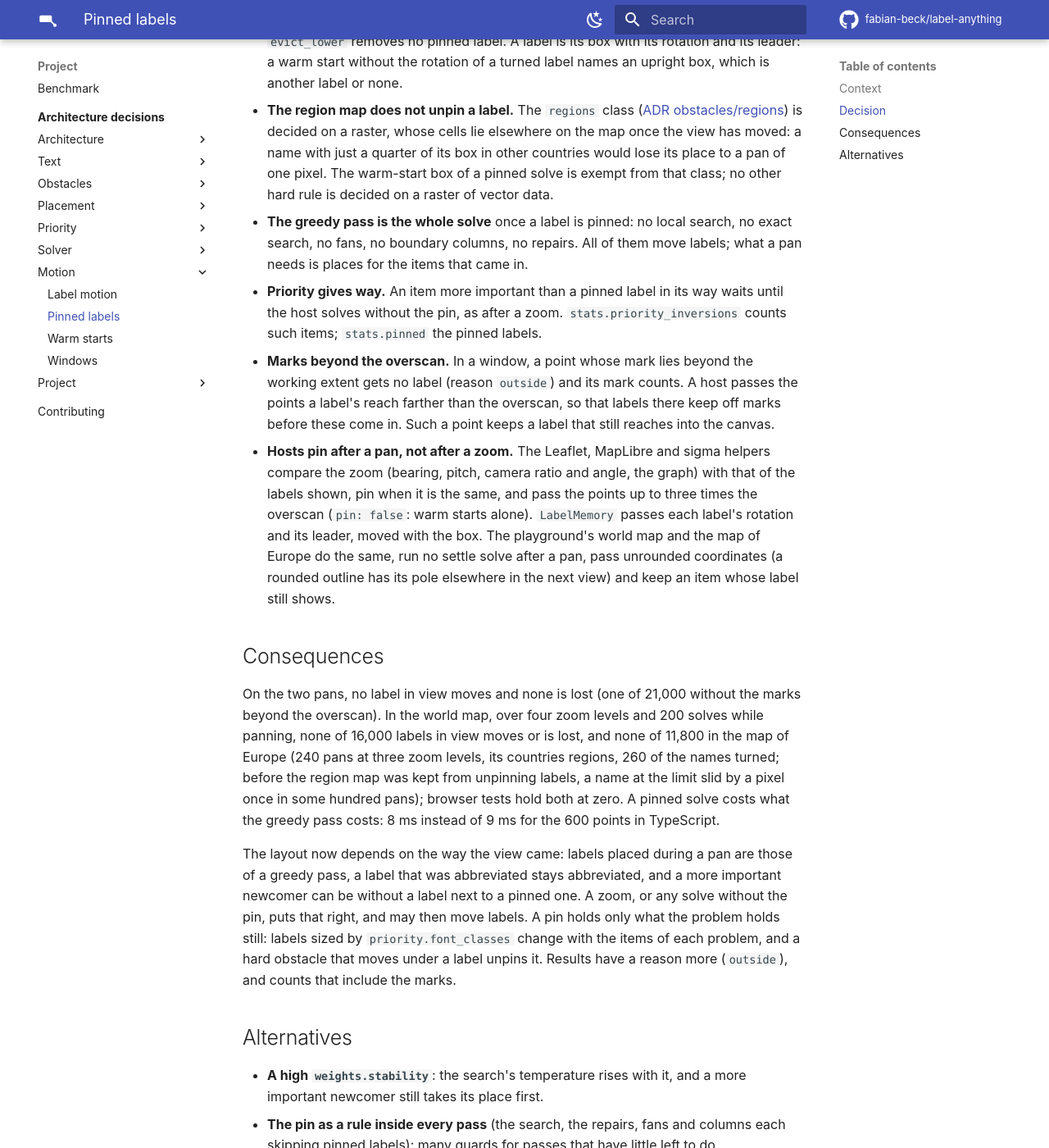
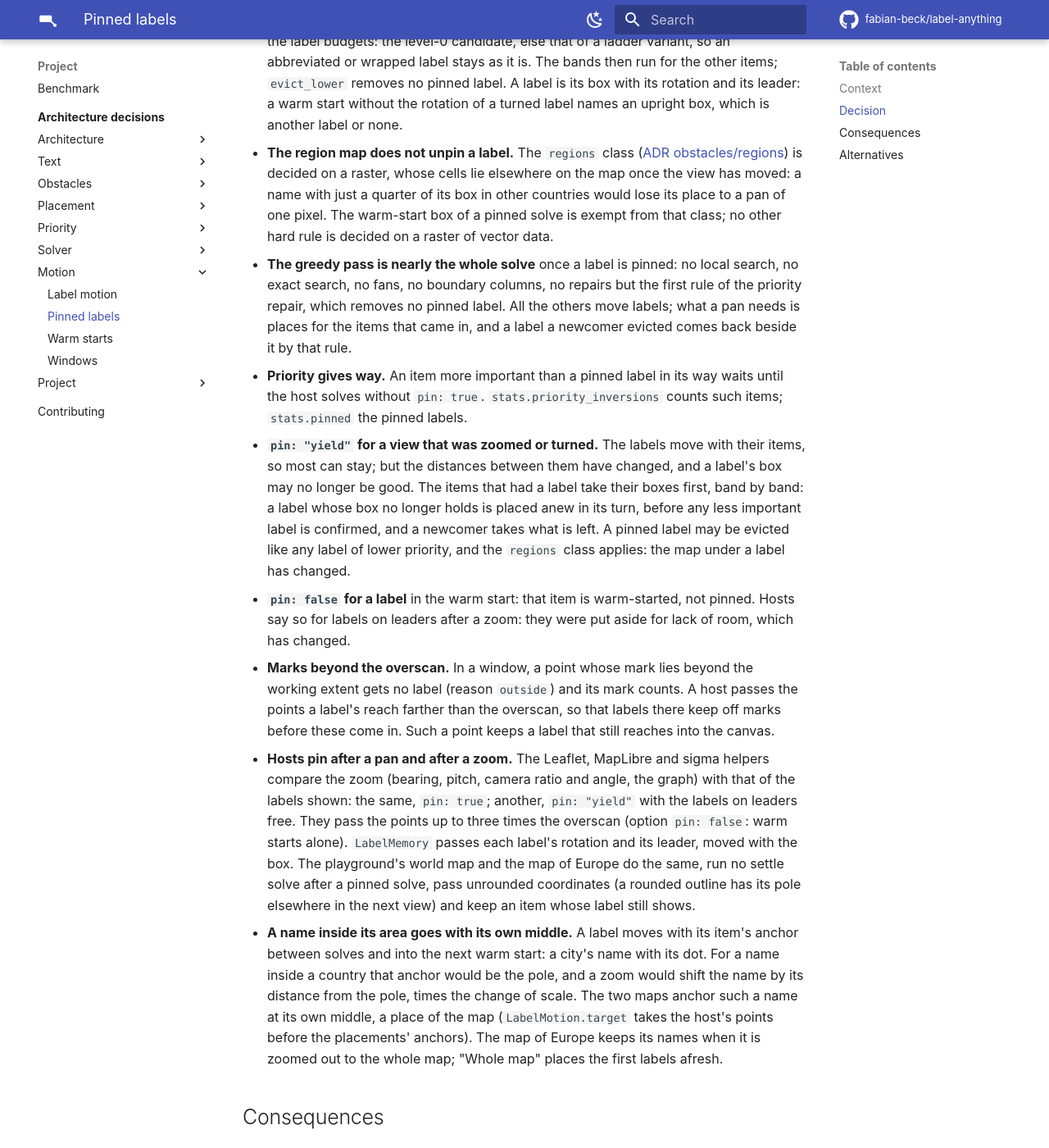
Before and after one commit to fabian-beck/label-anything, an MkDocs documentation site: the page built from docs/adr/motion/pinned-labels.md, in a window 1280 px wide and 1400 px high, scrolled down 975 px. Shown: the whole window at 82% size. Built offline with MkDocs 1.6.1 and Material for MkDocs 9.7.7, drawn with Linux system fonts in a browser that asks for light colours; comment, search, counter and statistics services are not loaded; some of the changed text lies outside the part shown.

Commit message:
docs: labels that stay through a zoom
The decision record with what was measured (on the map of Europe 28 of 53
names moved at the first zoom step, now 1 or 2 of the 39 that sit at their
item), the tutorial with a camera path that pins its zooms too, the
helpers' README and the changelog.

Co-Authored-By: Claude Fable 5.2 <noreply@anthropic.com>
Claude-Session: https://claude.ai/code/session_01ULxeZZBV49W5T5UBstmKeQ

```diff
--- a/docs/adr/motion/pinned-labels.md
+++ b/docs/adr/motion/pinned-labels.md
@@ -1,7 +1,9 @@
 # Pinned labels
 
 With `warm_start.pin` every label keeps its box exactly, whatever its priority, and the
-solve only adds labels around them: while a view is only panned, no label moves.
+solve only adds labels around them: while a view is only panned, no label moves. After a
+zoom, with `pin: "yield"`, the labels that sit at their items stay there, and give way
+only to more important ones.
 
 ## Context
 A pan changes nothing about a map but the part in view: every label could stay where it
@@ -33,24 +35,44 @@ On a pan over 600 points in a window (160 steps of 6 px, warm-started), 1,265 of
   name with just a quarter of its box in other countries would lose its place to a pan of
   one pixel. The warm-start box of a pinned solve is exempt from that class; no other
   hard rule is decided on a raster of vector data.
-- **The greedy pass is the whole solve** once a label is pinned: no local search, no
-  exact search, no fans, no boundary columns, no repairs. All of them move labels; what a
-  pan needs is places for the items that came in.
+- **The greedy pass is nearly the whole solve** once a label is pinned: no local search,
+  no exact search, no fans, no boundary columns, no repairs but the first rule of the
+  priority repair, which removes no pinned label. All the others move labels; what a pan
+  needs is places for the items that came in, and a label a newcomer evicted comes back
+  beside it by that rule.
 - **Priority gives way.** An item more important than a pinned label in its way waits
-  until the host solves without the pin, as after a zoom. `stats.priority_inversions`
-  counts such items; `stats.pinned` the pinned labels.
+  until the host solves without `pin: true`. `stats.priority_inversions` counts such
+  items; `stats.pinned` the pinned labels.
+- **`pin: "yield"` for a view that was zoomed or turned.** The labels move with their
+  items, so most can stay; but the distances between them have changed, and a label's
+  box may no longer be good. The items that had a label take their boxes first, band by
+  band: a label whose box no longer holds is placed anew in its turn, before any less
+  important label is confirmed, and a newcomer takes what is left. A pinned label may be
+  evicted like any label of lower priority, and the `regions` class applies: the map
+  under a label has changed.
+- **`pin: false` for a label** in the warm start: that item is warm-started, not pinned.
+  Hosts say so for labels on leaders after a zoom: they were put aside for lack of room,
+  which has changed.
 - **Marks beyond the overscan.** In a window, a point whose mark lies beyond the working
   extent gets no label (reason `outside`) and its mark counts. A host passes the points a
   label's reach farther than the overscan, so that labels there keep off marks before
   these come in. Such a point keeps a label that still reaches into the canvas.
-- **Hosts pin after a pan, not after a zoom.** The Leaflet, MapLibre and sigma helpers
+- **Hosts pin after a pan and after a zoom.** The Leaflet, MapLibre and sigma helpers
   compare the zoom (bearing, pitch, camera ratio and angle, the graph) with that of the
-  labels shown, pin when it is the same, and pass the points up to three times the
-  overscan (`pin: false`: warm starts alone). `LabelMemory` passes each label's rotation
+  labels shown: the same, `pin: true`; another, `pin: "yield"` with the labels on leaders
+  free. They pass the points up to three times the overscan (option `pin: false`: warm
+  starts alone). `LabelMemory` passes each label's rotation
   and its leader, moved with the box. The playground's world map and the map of
-  Europe do the same, run no settle solve after a pan, pass unrounded coordinates (a
-  rounded outline has its pole elsewhere in the next view) and keep an item whose label
-  still shows.
+  Europe do the same, run no settle solve after a pinned solve, pass unrounded
+  coordinates (a rounded outline has its pole elsewhere in the next view) and keep an
+  item whose label still shows.
+- **A name inside its area goes with its own middle.** A label moves with its item's
+  anchor between solves and into the next warm start: a city's name with its dot. For a
+  name inside a country that anchor would be the pole, and a zoom would shift the name
+  by its distance from the pole, times the change of scale. The two maps anchor such a
+  name at its own middle, a place of the map (`LabelMotion.target` takes the host's
+  points before the placements' anchors). The map of Europe keeps its names when it is
+  zoomed out to the whole map; "Whole map" places the first labels afresh.
 
 ## Consequences
 On the two pans, no label in view moves and none is lost (one of 21,000 without the marks
@@ -61,6 +83,16 @@ before the region map was kept from unpinning labels, a name at the limit slid b
 once in some hundred pans); browser tests hold both at zero. A pinned solve costs what the greedy pass costs:
 8 ms instead of 9 ms for the 600 points in TypeScript.
 
+On a zoom, placed anew from a warm start, 28 of the 53 names the map of Europe shows
+before and after its first zoom step were elsewhere (up to 115 px), 12 of 32 at the
+second, 9 of 31 zooming out. With `pin: "yield"`, drawn frame by frame: of the names that
+sit at their item, 1 or 2 of 39 move at the first step (a new city's dot lies where a
+capital's name was), none of 37 at the second, none of 12 at the third or zooming back
+out, 4 of 39 at the step out after that (countries that have become too small for their
+names). A name on a leader goes where it is better: into its country once that has room.
+In the world map, a zoom out by 0.7 keeps 99 of the 105 names that stay labeled where
+they were, the next one 87 of 119.
+
 The layout now depends on the way the view came: labels placed during a pan are those of
 a greedy pass, a label that was abbreviated stays abbreviated, and a more important
 newcomer can be without a label next to a pinned one. A zoom, or any solve without the
@@ -70,6 +102,15 @@ a hard obstacle that moves under a label unpins it. Results have a reason more
 (`outside`), and counts that include the marks.
 
 ## Alternatives
+- **Placing anew after a zoom**, warm-started, as the first version of this decision did:
+  half of the names moved at each zoom step.
+- **`pin: true` after a zoom as well**: every label that can keep its box does, also a
+  less important one where a more important label, whose own box no longer holds, has
+  its best place. On the map of Europe a country's name went out on a leader because a
+  capital's name kept its place inside the country.
+- **Giving way to every more important item**, newcomers included (the bands in one
+  round): zooming out of the world map, the countries that came into view pushed the
+  names shown aside.
 - **A high `weights.stability`**: the search's temperature rises with it, and a more
   important newcomer still takes its place first.
 - **The pin as a rule inside every pass** (the search, the repairs, fans and columns each
```
Also changed, not shown: CHANGELOG.md (+6 -5 lines), README.md (+1 -1 lines), docs/concepts/problem.md (+1 -1 lines), docs/tutorials/interactive-maps.md (+32 -24 lines), docs/tutorials/node-link.md (+2 -1 lines), 1 other file.
